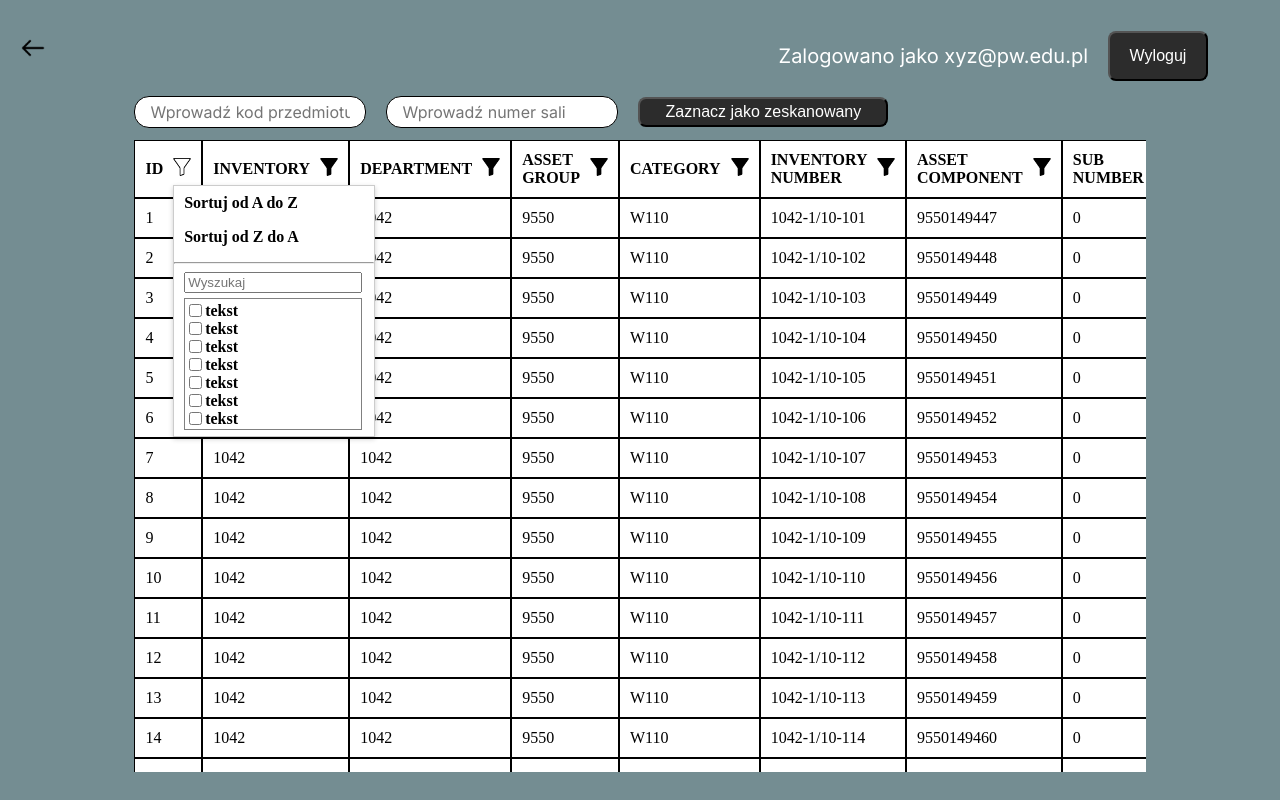
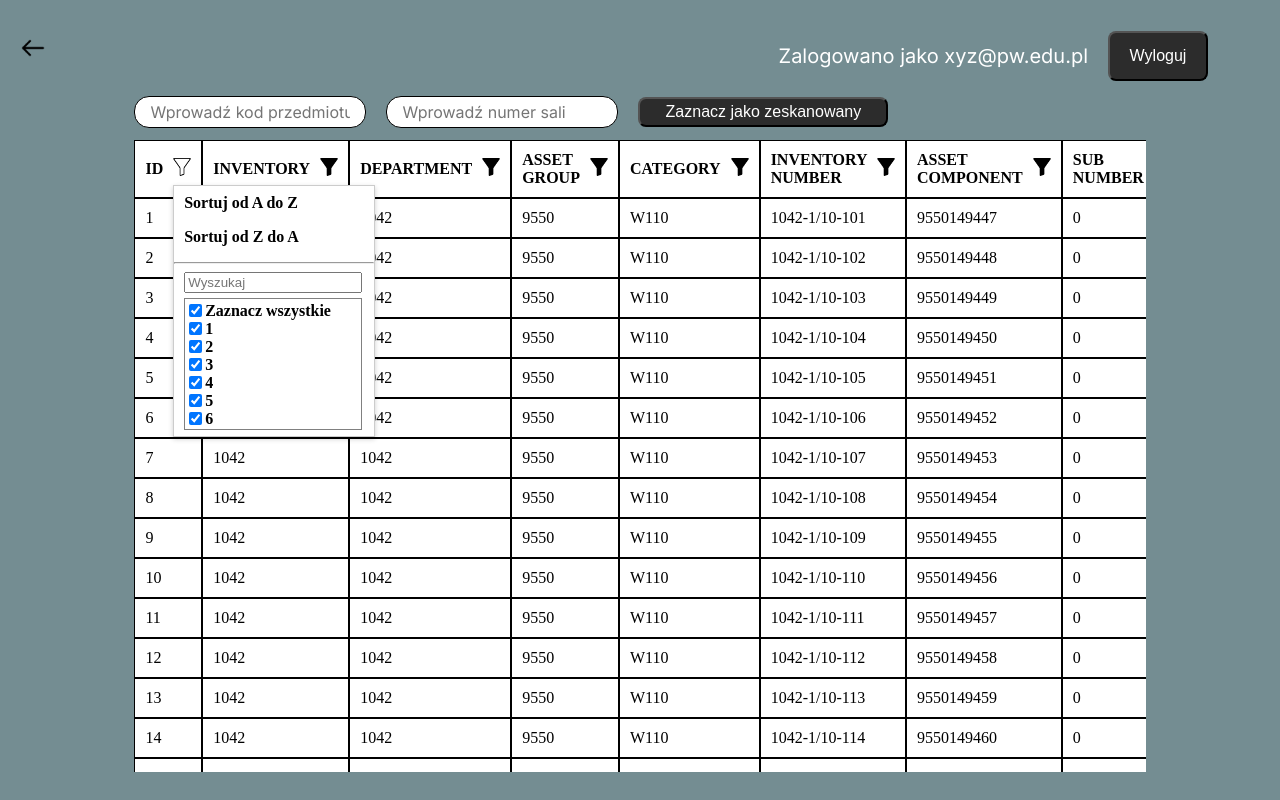
Before and after one commit to amdla/PZ-web, a React (Create React App) app: page / in a window 1280 px wide. Both pictures are taken after a click on the picture 182 px from the left and 167 px from the top of the page. Built offline with nearby package versions, Linux system fonts and the light colour scheme.

Commit message:
checkboxes and searchFilter clickable

```diff
--- a/src/components/FilterExclusive.js
+++ b/src/components/FilterExclusive.js
@@ -1,11 +1,12 @@
 import React from 'react'
 import './FilterExclusive.css'
 
-function FilterExclusive() {
+function FilterExclusive({name, isChecked, onToggle}) {
+
   return (
     <div className='div-filter-exclusive'>
-        <input type="checkbox"/>
-        <span>tekst</span>
+        <input type="checkbox"  checked={isChecked} onClick={onToggle}/>
+        <span>{name}</span>
     </div>
   )
 }
--- a/src/components/FilterMenu.js
+++ b/src/components/FilterMenu.js
@@ -4,7 +4,7 @@ import FilterSort from './FilterSort';
 import FilterSearch from './FilterSearch';
 
 
-function FilterMenu({ isOpen, onClose }) {
+function FilterMenu({ isOpen, onClose, data, columnName }) {
   const menuRef = useRef(null);
 
   // to z chata możliwe że do poprawy
@@ -50,7 +50,7 @@ useEffect(() => {
 
       <hr></hr>
 
-      <FilterSearch/>
+      <FilterSearch data={data} columnName={columnName}/>
 
     </div>
   );
--- a/src/components/FilterSearch.js
+++ b/src/components/FilterSearch.js
@@ -1,24 +1,38 @@
-import React from 'react'
+import React, {useState} from 'react'
 import './FilterSearch.css'
 import FilterExclusive from './FilterExclusive'
 
-function FilterSearch() {
+function FilterSearch({data, columnName}) {
+
+  const [checkBoxes, setCheckBoxes] = useState([true, ...data.map(()=>true)]);
+  const [searchTerm, setSearchTerm] = useState('');
+
+  const filteredData = data.filter(
+    (item) => {
+      const value = String(item[columnName]); // Convert to string
+      return value.toLowerCase().includes(searchTerm.toLowerCase());
+    }
+  );
+
+  const handleCheck = (index)=>{
+    if(index === 0){
+      const newValue = !checkBoxes[0];
+      setCheckBoxes(checkBoxes.map(()=>newValue));
+    } else{
+      const newCheckBoxes = [...checkBoxes];
+      newCheckBoxes[index] = !newCheckBoxes[index];
+      setCheckBoxes(newCheckBoxes);
+    }
+  };
+
   return (
     <div className='div-sort-search'>
-        <input type='text' placeholder='Wyszukaj' className='sort-search-input'/>
+        <input type='text' placeholder='Wyszukaj' className='sort-search-input' onChange={(e) => setSearchTerm(e.target.value)}/>
         <div className='search-input-flexbox'>
-          <FilterExclusive/>
-          <FilterExclusive/>
-          <FilterExclusive/>
-          <FilterExclusive/>
-          <FilterExclusive/>
-          <FilterExclusive/>
-          <FilterExclusive/>
-          <FilterExclusive/>
-          <FilterExclusive/>
-          <FilterExclusive/>
-          <FilterExclusive/>
-          <FilterExclusive/>
+          <FilterExclusive name='Zaznacz wszystkie' isChecked={checkBoxes[0]} onToggle={() => handleCheck(0)} />
+          {filteredData.map((item, index) => (
+            <FilterExclusive key={item.id} name={item[columnName]} isChecked={checkBoxes[index + 1]} onToggle={()=>handleCheck(index + 1)} />
+          ))}
         </div>
       </div>
   )
--- a/src/components/ReactTable.js
+++ b/src/components/ReactTable.js
@@ -67,8 +67,9 @@ const ReactTable = () => {
                             />
 
                             {activeFilterColumn === header.column.columnDef.accessorKey && (
-                                <FilterMenu isOpen={activeFilterColumn === header.column.columnDef.accessorKey} onClose={closeMenu}/>
+                                <FilterMenu isOpen={activeFilterColumn === header.column.columnDef.accessorKey} onClose={closeMenu} data={tableData} columnName={header.column.columnDef.accessorKey}/>
                             )}
+                            {console.log(header.column.columnDef.accessorKey)}
                         </div>
                         </div>
                   </th>
```
